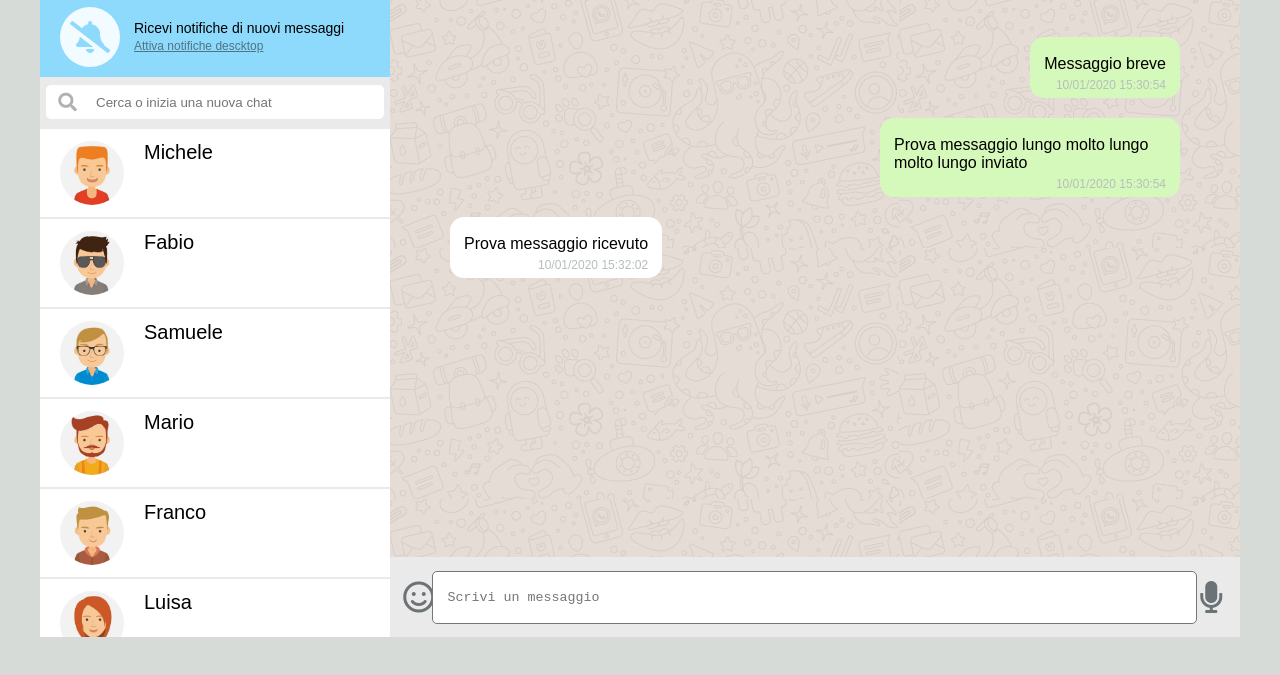
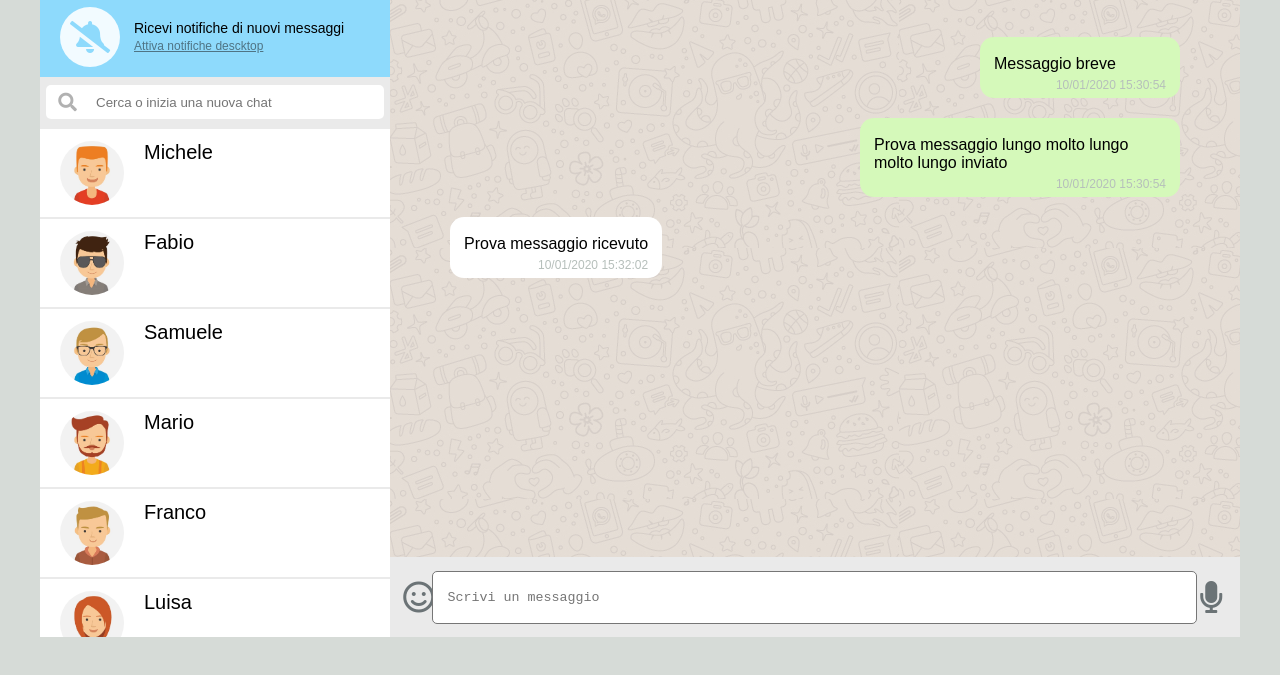
Before and after one commit to salvoab/vue-boolzapp, a plain HTML site: page milestone-1/index.html in a window 1280 px wide. Shown: the part 113-788 px from the top of the page. Drawn offline with nearby package versions, Linux system fonts and the light colour scheme.

Commit message:
Aggiustate le dimensioni dei messaggi in chat

```diff
--- a/milestone-1/assets/css/style.css
+++ b/milestone-1/assets/css/style.css
@@ -189,7 +189,8 @@ body{
 
 .msg-send, .msg-received{
     width: max-content;
-    max-width: 300px;
+    min-width: 200px;
+    max-width: 320px;
     border-radius: 14px;
     margin: 10px 0;
     padding: 18px 14px 6px 14px;
```
